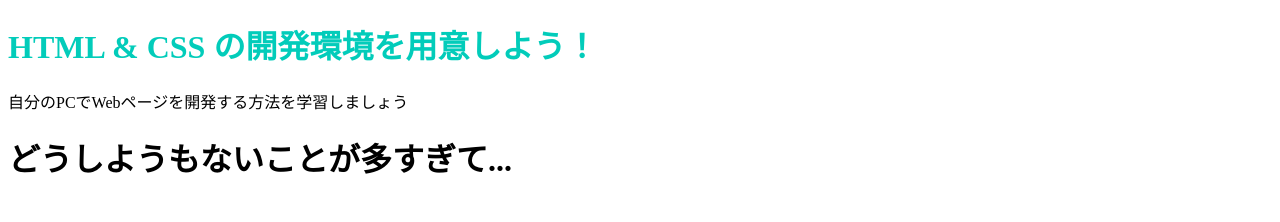
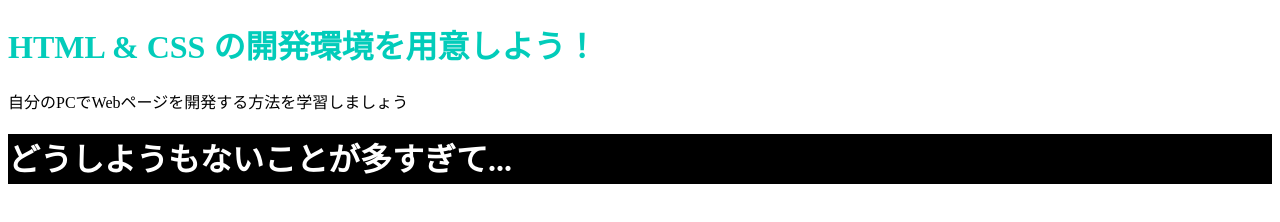
Before and after one commit to haku2oo2210/sample, a plain HTML site: page index.html in a window 1280 px wide. Drawn offline with Linux system fonts and the light colour scheme.

Commit message:
Update stylesheet.css

```diff
--- a/stylesheet.css
+++ b/stylesheet.css
@@ -1,3 +1,8 @@
 .title {
     color: #02ccba;
   }
+.top-wrapper{
+    height:50px;
+    background-color:black;
+    color:white;
+}
```
